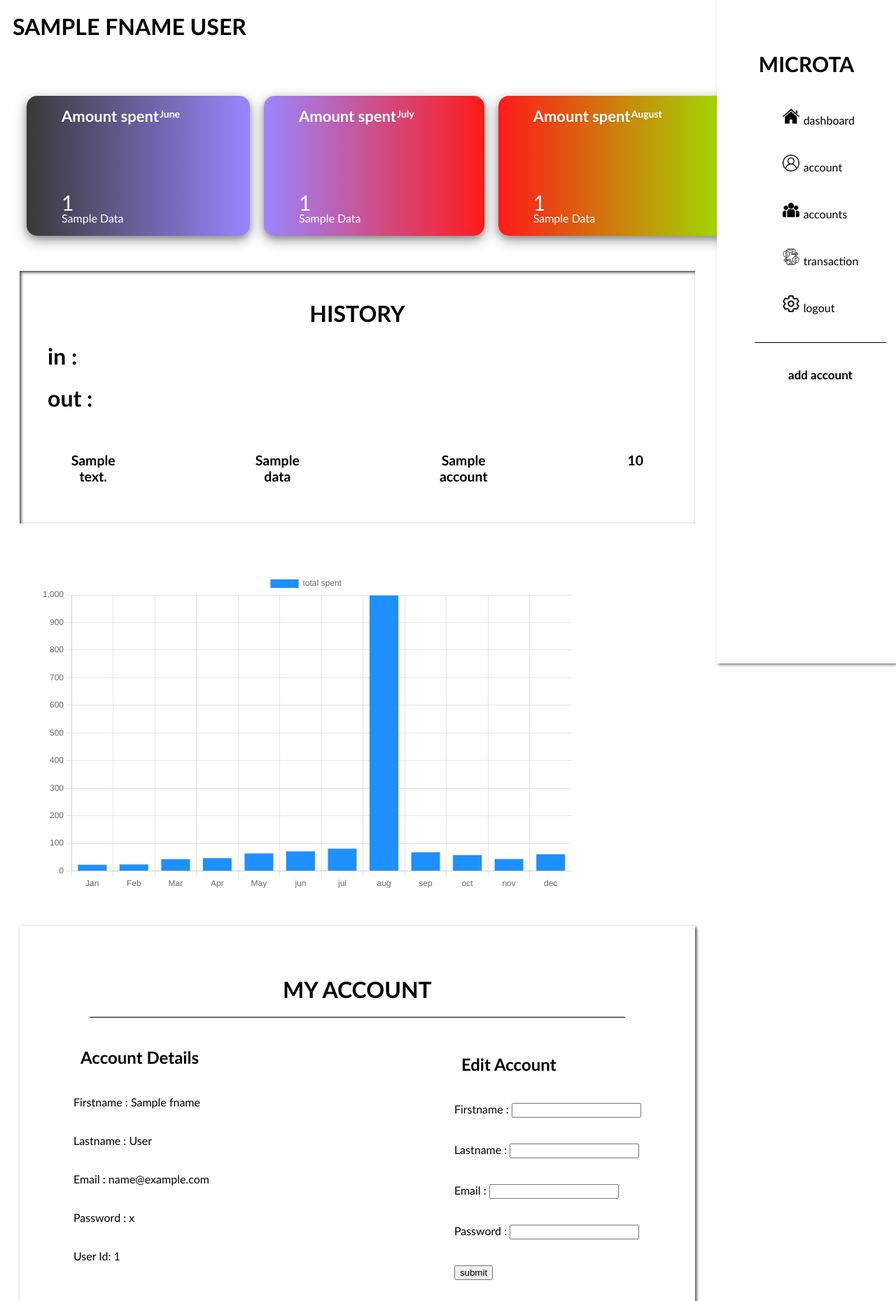
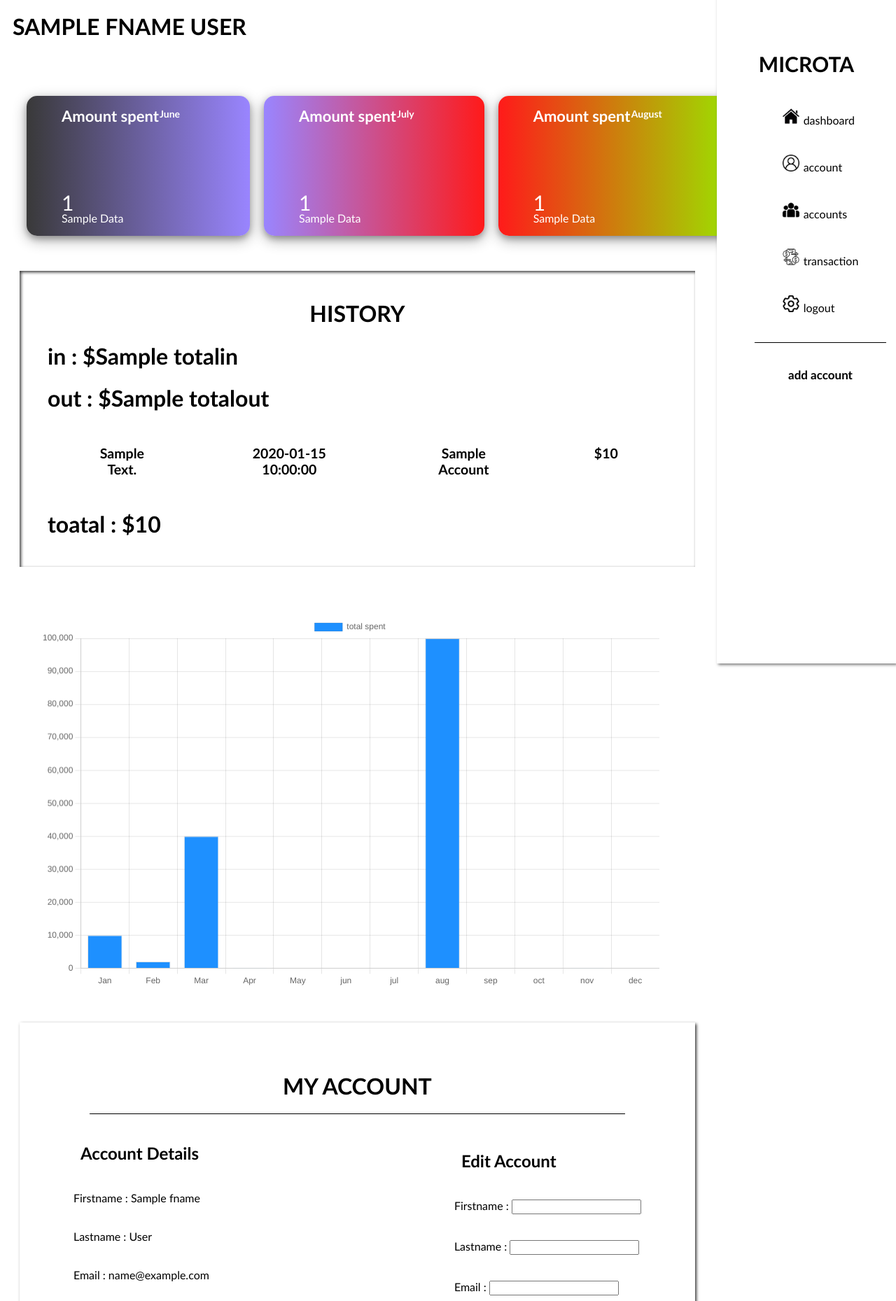
Before and after one commit to tboysmokes/moon, a Flask app: template templates/home.html in a window 1280 px wide. Shown: the top 1859 px of the page at 70% size. Run offline with Flask 3, Linux system fonts and the light colour scheme; the template is opened without the code that fills it: most values are stand-ins (such as "Sample title", 1, 10 or a date in 2020).

Commit message:
added the finishing part to the transactions i displayed the data from the backend to frontend

```diff
--- a/app.py
+++ b/app.py
@@ -187,6 +187,104 @@ def register():
 
 
 
+def getallin():
+    cursor.execute('''
+           SELECT amount, data, account
+           FROM transactionHistory
+           WHERE user_id = ? AND description = "deposit"
+    ''', [user_ID])
+
+    transactiondetails = cursor.fetchall()
+
+    details = []
+    totalin = 0.0  # Initialize total as a float since amount can contain decimals
+
+    for data in transactiondetails:
+        amount, account, date = data
+
+        # Convert 'amount' to a float
+        amount = float(amount)
+
+        # Add the converted amount to the total
+        totalin += amount
+
+        details.append({
+            'amount': amount,
+            'account': account,
+            'date': date
+        })
+        print(totalin)
+  # Print the final total
+
+
+    return totalin
+
+def getallout():
+    cursor.execute('''
+           SELECT amount, data, account
+           FROM transactionHistory
+           WHERE user_id = ? AND description = "tranfer"
+    ''', [user_ID])
+
+    transactiondetails = cursor.fetchall()
+
+    details = []
+    totalout = 0.0  # Initialize total as a float since amount can contain decimals
+
+    for data in transactiondetails:
+        amount, account, date = data
+
+        # Convert 'amount' to a float
+        amount = float(amount)
+
+        # Add the converted amount to the total
+        totalout += amount
+
+        details.append({
+            'amount': amount,
+            'account': account,
+            'date': date
+        })
+        print(totalout)
+  # Print the final total
+
+
+    return totalout
+
+
+
+# this function get the total amount spent ever month
+def gettotal():
+    cursor.execute('''
+           SELECT description, amount, account, data
+           FROM transactionHistory
+           WHERE user_id = ?
+    ''', [user_ID])
+
+    transactiondetails = cursor.fetchall()
+
+    details = []
+    total = 0.0  # Initialize total as a float since amount can contain decimals
+
+    for data in transactiondetails:
+        description, amount, account, date = data
+
+        # Convert 'amount' to a float
+        amount = float(amount)
+
+        # Add the converted amount to the total
+        total += amount
+
+        details.append({
+            'description': description,
+            'amount': amount,
+            'account': account,
+            'date': date
+        })
+  # Print the final total
+
+    return total
+
 
 
 def gethistory():
@@ -194,26 +292,25 @@ def gethistory():
            SELECT description, amount, account, data
            FROM transactionHistory
            WHERE user_id = ?
-''', [user_ID])
+    ''', [user_ID])
+
     transactiondetails = cursor.fetchall()
 
     details = []
+
     for data in transactiondetails:
         description, amount, account, date = data
+
         details.append({
             'description': description,
             'amount': amount,
             'account': account,
-            'data': date
+            'date': date
         })
-
-
-    for money in amount:
-        amount2 = money + money
-        print(amount2)
-
+  # Print the final total
 
     return details
+
 
 
 def getdata():
@@ -238,7 +335,7 @@ def getdata():
             'thirdaccount_name': thirdAccountName,
             'thirdaccount_number': thirdAccountNumber
         })
-        print(details)
+
         return details
 
 
@@ -261,9 +358,13 @@ def home():
             'email': email,
             'password': passw
         })
+
+
+        total = gettotal()
         data = gethistory()
-
         user_data = getdata()
+        totalin = getallin()
+        totalout = getallout()
 
 
     if request.method == 'POST':
@@ -271,6 +372,7 @@ def home():
         edilname = request.form['edilname']
         ediemail = request.form['ediemail']
         edipassword = request.form['edipass']
+
 
         if ediname == "":
             print("no data here")
@@ -294,7 +396,7 @@ def home():
 
 
 
-    return render_template('home.html', fname = fname, lname = lname, email = email, passw = passw, userid = userid, user_data= user_data, data= data)
+    return render_template('home.html', fname = fname, lname = lname, email = email, passw = passw, userid = userid, user_data= user_data, data= data, total = total, totalin = totalin, totalout = totalout)
 
 
 
--- a/static/styles/homesty.css
+++ b/static/styles/homesty.css
@@ -139,7 +139,7 @@ p.accname3{
 div.chart{
     margin-top: 70px;
     margin-left: 50px;
-    width: 60%;
+    width: 70%;
 }
 
 
@@ -288,25 +288,29 @@ div.insection1 p{
 }
 
 .descri{
+    text-transform: capitalize;
     font-size: 13px;
-    padding: 20px 100px;
+    padding: 10px 70px;
     text-align: left;
 }
 
 .amou{
+    text-transform: capitalize;
     font-size: 13px;
-    padding: 20px 100px;
+    padding: 10px 70px;
     align-items: center;
 }
 
 .date{
+    text-transform: capitalize;
     font-size: 13px;
-    padding: 20px 100px;
+    padding: 10px 70px;
     text-align: left;
 }
 
 .acc{
+    text-transform: capitalize;
     font-size: 13px;
-    padding: 20px 100px;
+    padding: 10px 70px;
     text-align: left;
 }
--- a/templates/home.html
+++ b/templates/home.html
@@ -92,23 +92,29 @@
         <div id="trans" class="trans">
             <div class="histroy">
                 <h1 style="text-align: center; text-transform: uppercase">history</h1>
-                <h1>in : </h1>   <h1>out : </h1>
+                <h1>in : ${{totalin}}</h1>   <h1>out : ${{totalout}}</h1>
+
                 {% for row in data %}
+
                 <div class="innerbody">
                 <div class="descri">
                     <h2 style="text-align: center">{{row.description}}</h2>
                 </div>
                 <div class="amou">
-                    <h2 style="text-align: center">{{row.data}}</h2>
+                    <h2 style="text-align: center">{{row.date}}</h2>
                 </div>
                 <div class="date">
                     <h2 style="text-align: center">{{row.account}}</h2>
                 </div>
                 <div class="acc">
-                    <h2 style="text-align: center">{{row.amount}}</h2>
+                    <h2 style="text-align: center">${{row.amount}}</h2>
                 </div>
+
                 </div>
                 {% endfor %}
+
+                <h1>toatal : ${{total}}</h1>
+
             </div>
         </div>
 
@@ -141,7 +147,7 @@
                             backgroundColor: "dodgerblue",
 
                             borderWidth: 1,
-                            data: [25, 26, 45, 49, 66, 74, 83, 1000, 70, 60, 46, 63],
+                            data: [10000, 2000, 40000, 49, 66, 74, 83, 100000, 70, 60, 46, 63],
                         },
                     ],
                 };
```
Also changed, not shown: tempCodeRunnerFile.py (+5 -20 lines), 1 other file.
